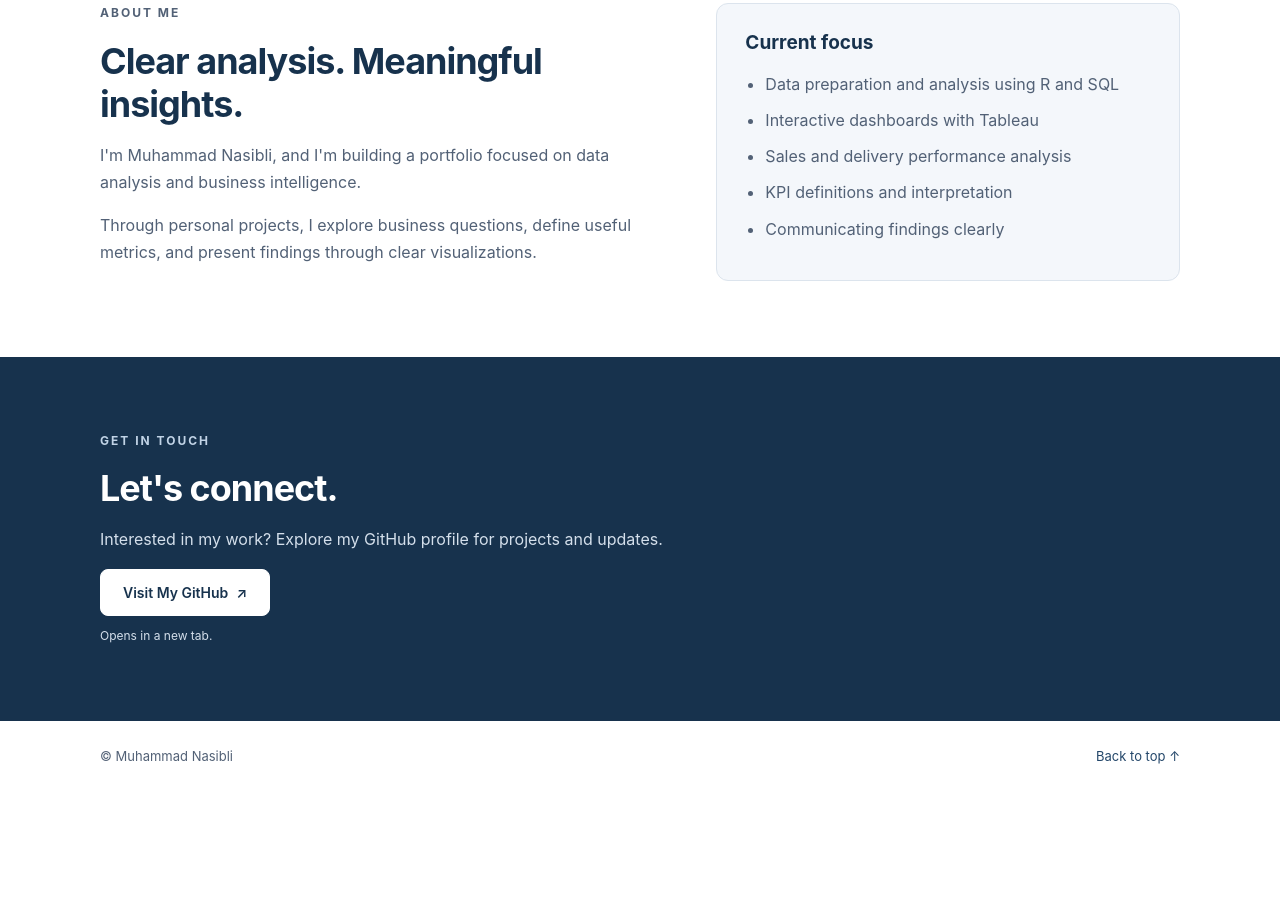
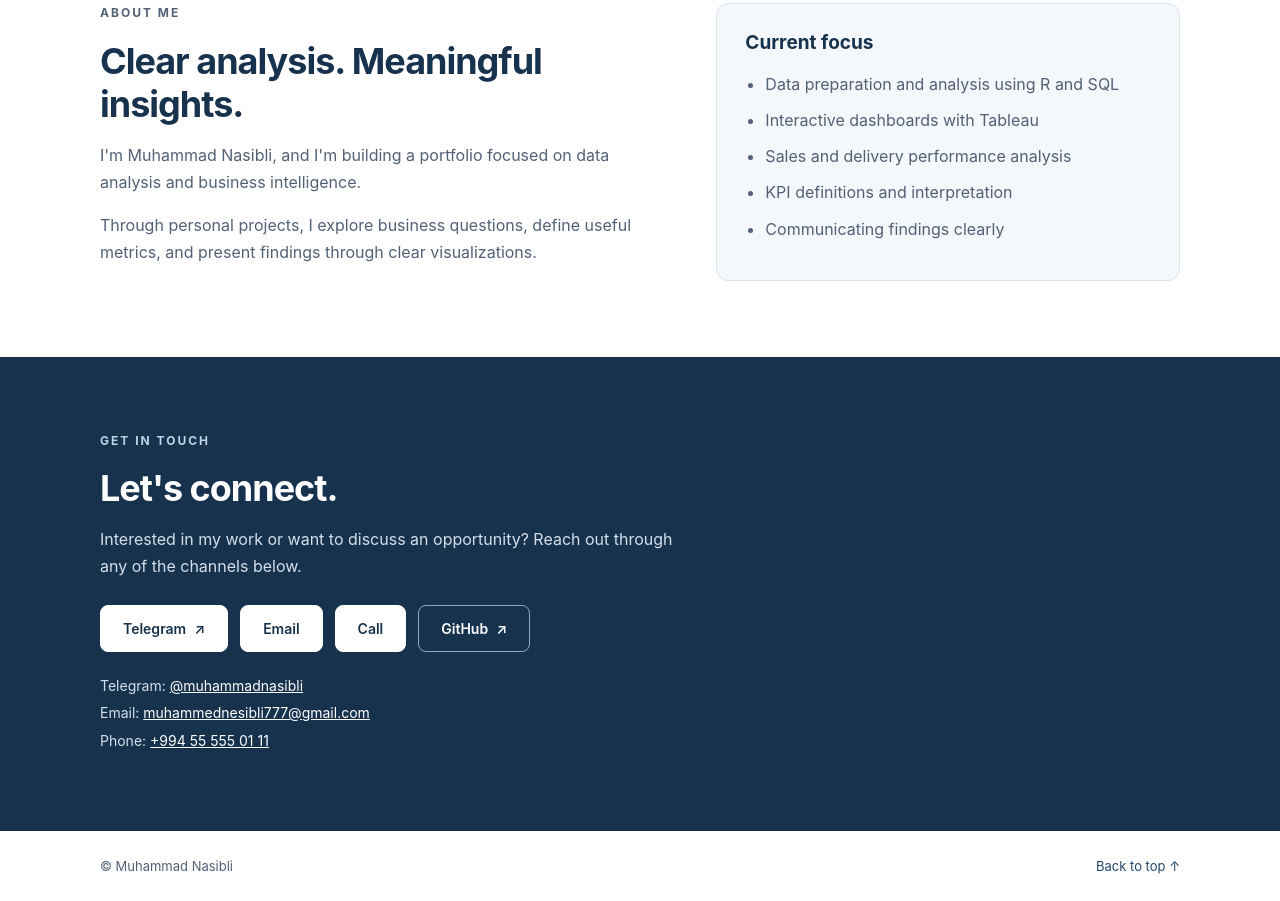
Before and after one commit to muhammadnasibli/muhammadnasibli.github.io, a plain HTML site: page index.html in a window 1280 px wide. Shown: the part 2310-3211 px from the top of the page. Before the commit the page ends 3101 px from the top, so only its background shows below. Drawn offline with Linux system fonts and the light colour scheme.

Commit message:
Update index.html

```diff
--- a/index.html
+++ b/index.html
@@ -467,6 +467,39 @@
       background: #eaf0f7;
     }
 
+    #contact .button.outline {
+      background: transparent;
+      color: white;
+      border-color: #8fa8c2;
+    }
+
+    #contact .button.outline:hover {
+      background: rgba(255, 255, 255, 0.1);
+    }
+
+    .contact-buttons {
+      display: flex;
+      flex-wrap: wrap;
+      gap: 12px;
+      margin-top: 24px;
+    }
+
+    .contact-details {
+      margin: 22px 0 0;
+      padding: 0;
+      list-style: none;
+    }
+
+    .contact-details li {
+      margin-bottom: 4px;
+      color: #d4dfeb;
+      font-size: 14px;
+    }
+
+    .contact-details a {
+      color: white;
+    }
+
     footer {
       padding: 24px 0;
       color: var(--muted);
@@ -539,7 +572,8 @@
     }
 
     @media (max-width: 400px) {
-      .project-content .button {
+      .project-content .button,
+      .contact-buttons .button {
         width: 100%;
         padding-inline: 12px;
       }
@@ -891,23 +925,63 @@
         </h2>
 
         <p>
-          Interested in my work? Explore my GitHub profile for
-          projects and updates.
+          Interested in my work or want to discuss an opportunity?
+          Reach out through any of the channels below.
         </p>
+
+        <div class="contact-buttons">
+          <a
+            class="button"
+            href="https://t.me/muhammadnasibli"
+            target="_blank"
+            rel="noopener noreferrer"
+          >
+            Telegram
+            <span aria-hidden="true">↗</span>
+          </a>
 
           <a
             class="button"
+            href="mailto:muhammednesibli777@gmail.com"
+          >
+            Email
+          </a>
+
+          <a class="button" href="tel:+994555550111">
+            Call
+          </a>
+
+          <a
+            class="button outline"
             href="https://github.com/muhammadnasibli"
             target="_blank"
             rel="noopener noreferrer"
           >
-          Visit My GitHub
+            GitHub
             <span aria-hidden="true">↗</span>
           </a>
+        </div>
 
-        <p class="link-note">
-          Opens in a new tab.
-        </p>
+        <ul class="contact-details">
+          <li>
+            Telegram:
+            <a
+              href="https://t.me/muhammadnasibli"
+              target="_blank"
+              rel="noopener noreferrer"
+            >@muhammadnasibli</a>
+          </li>
+          <li>
+            Email:
+            <a href="mailto:muhammednesibli777@gmail.com">
+              muhammednesibli777@gmail.com
+            </a>
+          </li>
+          <li>
+            Phone:
+            <a href="tel:+994555550111">+994 55 555 01 11</a>
+          </li>
+        </ul>
       </div>
     </section>
   </main>
```
Lines whose indentation alone changed are shown as unchanged.
